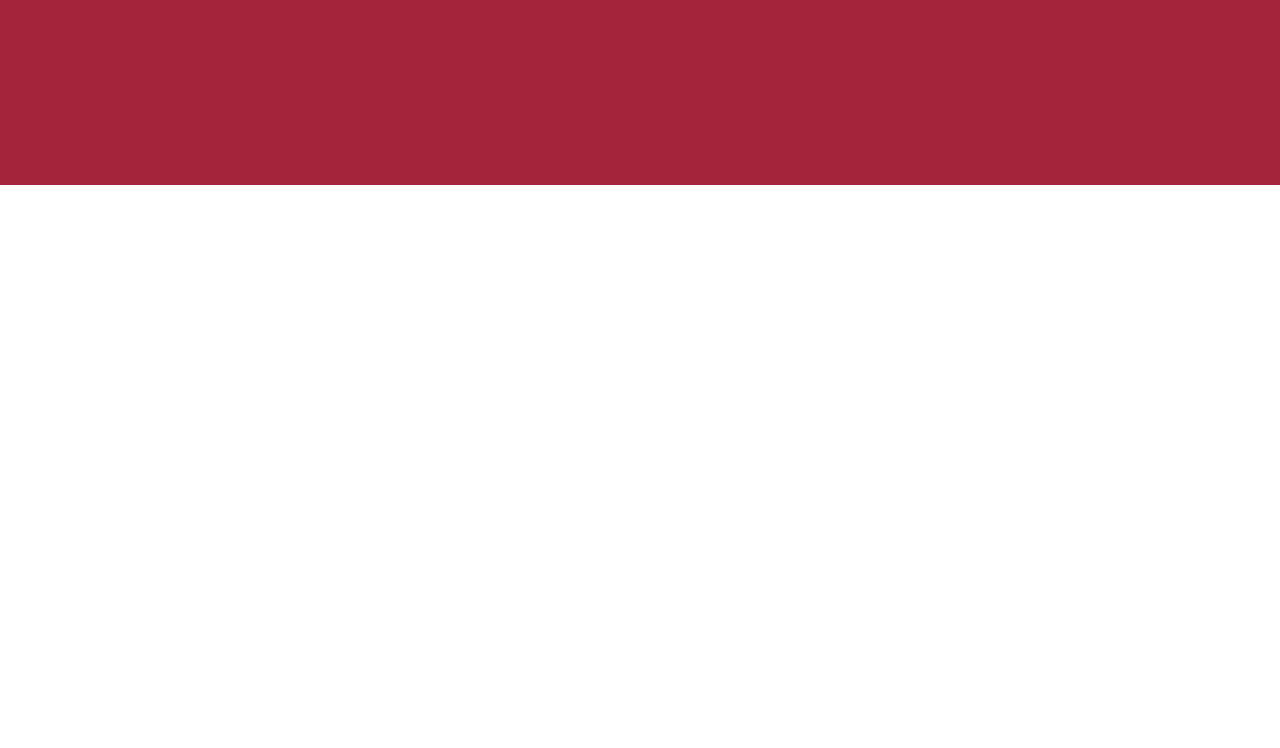
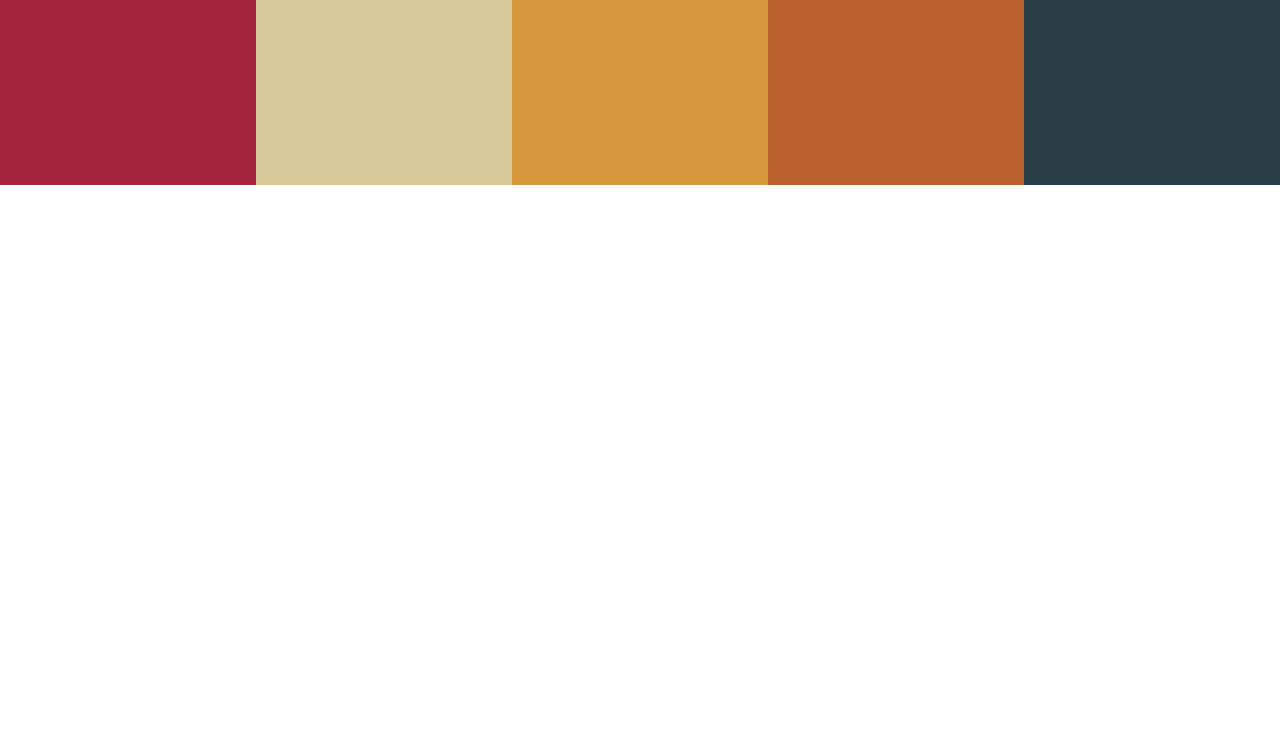
Before and after one commit to bekk/fagdag-2020-10-bunnsolid-MMA, a website: page index.html in a window 1280 px wide. Shown: the part 52-800 px from the top of the page. Drawn offline with Linux system fonts and the light colour scheme.

Commit message:
Add rest of the theme colors

```diff
--- a/index.html
+++ b/index.html
@@ -15,13 +15,18 @@
         margin: 0;
         padding: 0;
         box-sizing: border-box;
-    }</style>
+      }
+    </style>
   </head>
   <body>
     <h1>MMA</h1>
 
     <div style="display: grid; grid-template-columns: repeat(auto-fit, minmax(200px, 1fr));">
       <div style="display: flex; min-width: 200px; height: 200px; background-color: #A4243B;"></div>
+      <div style="display: flex; min-width: 200px; height: 200px; background-color: #D8C99B;"></div>
+      <div style="display: flex; min-width: 200px; height: 200px; background-color: #D8973C;"></div>
+      <div style="display: flex; min-width: 200px; height: 200px; background-color: #BD632F;"></div>
+      <div style="display: flex; min-width: 200px; height: 200px; background-color: #273E47;"></div>
     </div>
   </body>
 </html>
```
Lines whose indentation alone changed are shown as unchanged.
